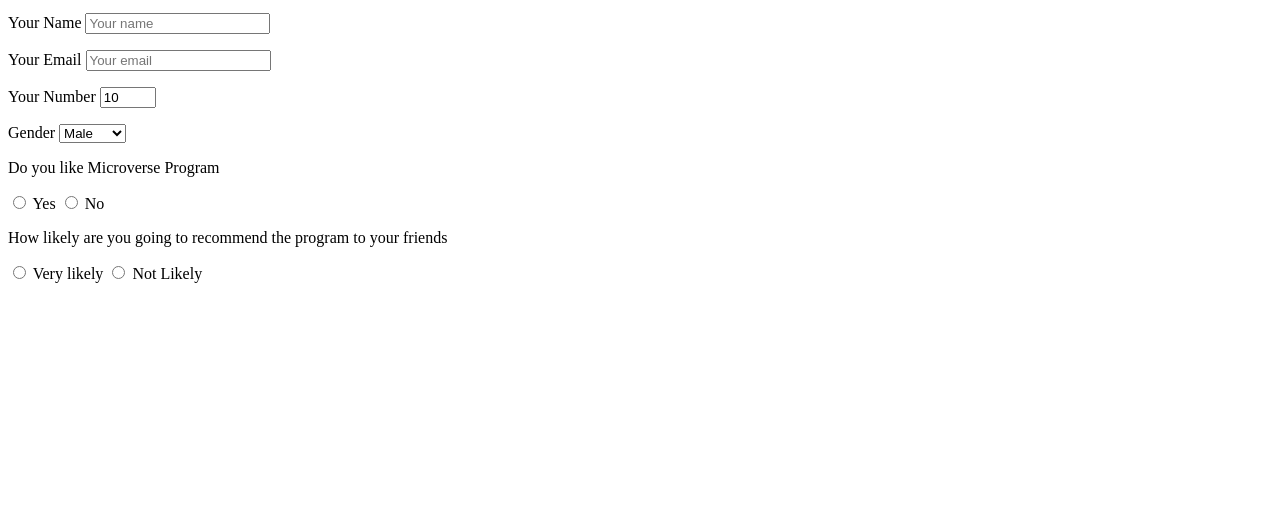
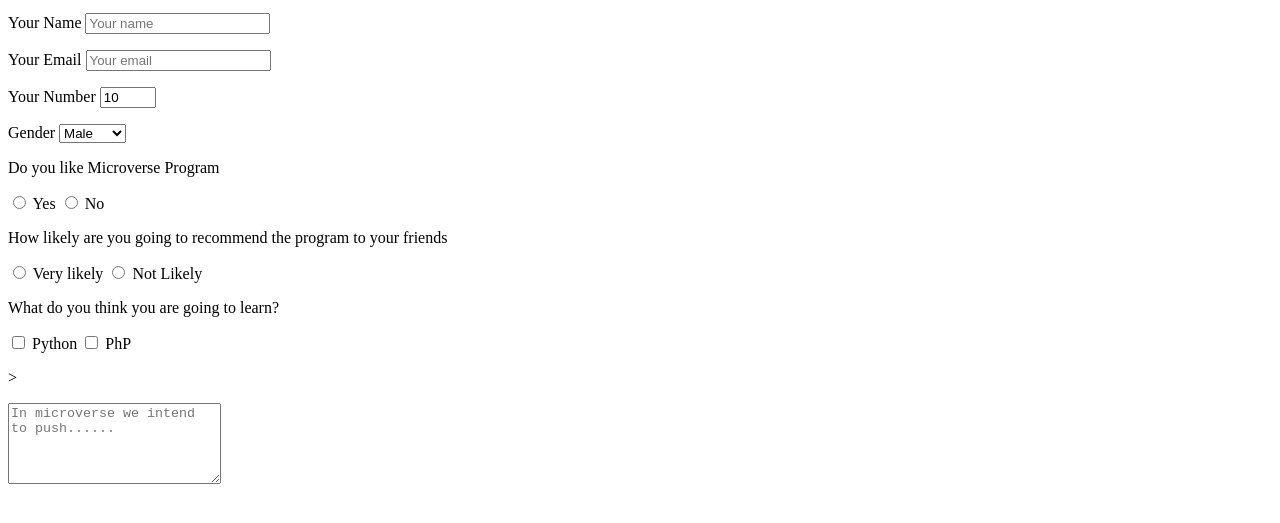
Before and after one commit to tigamadou/microverse_ia_lm, a plain HTML site: page index.html in a window 1280 px wide. Shown: the part 137-660 px from the top of the page. Drawn offline with Linux system fonts and the light colour scheme.

Commit message:
Update index.html
14 and 15 requirements done!

```diff
--- a/index.html
+++ b/index.html
@@ -60,7 +60,20 @@
           <label for="not-likely">Not Likely</label>
         </div>
       </p>
+      <p>
+      <label for="">What do you think you are going to learn?</label>
+      <div class="">
+      <input type="checkbox" name="Python" value="python" id="python">
+      <label for="python">Python</label>
+      <input type="checkbox" name="PhP" value="php" id="php">
+      <label for="php">PhP</label>
+      </div>
+      </p>>
+      <p>
+      <textarea rows="5" cols="24" placeholder="In microverse we intend to push......"></textarea>
+      </p>
     </form>
+
     <script  src="js/index.js"></script>
   </body>
 </html>
```
